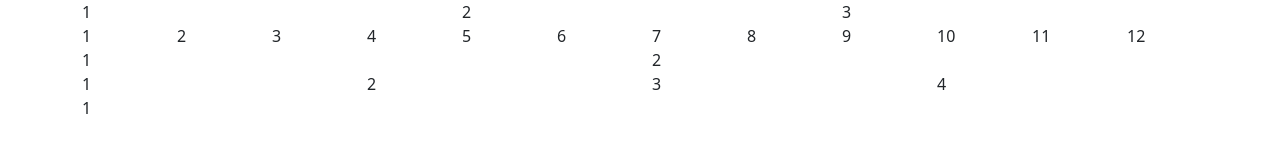
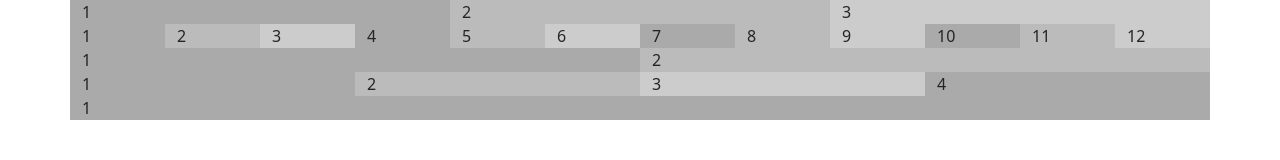
Before and after one commit to jaimepalaciosl/DAW2-DisIntWeb, a plain HTML site: page Bootstrap/036-RejillaConBootstrap/index.html in a window 1280 px wide. Drawn offline with nearby package versions, Linux system fonts and the light colour scheme.

Commit message:
17/11/2026 fin clase

```diff
--- a/Bootstrap/036-RejillaConBootstrap/index.html
+++ b/Bootstrap/036-RejillaConBootstrap/index.html
@@ -10,36 +10,36 @@
 <body>
     <div class="container">
         <div class="row "> <!--3-->
-            <div class="col">1</div>
-            <div class="col">2</div>
-            <div class="col">3</div>
+            <div class="col" style="background-color: #aaa;">1</div>
+            <div class="col" style="background-color: #bbb;">2</div>
+            <div class="col" style="background-color: #ccc;">3</div>
         </div>
         <div class="row"> <!--12-->
-            <div class="col">1</div>
-            <div class="col">2</div>
-            <div class="col">3</div>
-            <div class="col">4</div>
-            <div class="col">5</div>
-            <div class="col">6</div>
-            <div class="col">7</div>
-            <div class="col">8</div>
-            <div class="col">9</div>
-            <div class="col">10</div>
-            <div class="col">11</div>
-            <div class="col">12</div>
+            <div class="col" style="background-color: #aaa;">1</div>
+            <div class="col" style="background-color: #bbb;">2</div>
+            <div class="col" style="background-color: #ccc;">3</div>
+            <div class="col" style="background-color: #aaa;">4</div>
+            <div class="col" style="background-color: #bbb;">5</div>
+            <div class="col" style="background-color: #ccc;">6</div>
+            <div class="col" style="background-color: #aaa;">7</div>
+            <div class="col" style="background-color: #bbb;">8</div>
+            <div class="col" style="background-color: #ccc;">9</div>
+            <div class="col" style="background-color: #aaa;">10</div>
+            <div class="col" style="background-color: #bbb;">11</div>
+            <div class="col" style="background-color: #ccc;">12</div>
         </div>
         <div class="row"> <!--2-->
-            <div class="col">1</div>
-            <div class="col">2</div>
+            <div class="col" style="background-color: #aaa;">1</div>
+            <div class="col" style="background-color: #bbb;">2</div>
         </div>
         <div class="row"> <!--4-->
-            <div class="col">1</div>
-            <div class="col">2</div>
-            <div class="col">3</div>
-            <div class="col">4</div>
+            <div class="col" style="background-color: #aaa;">1</div>
+            <div class="col" style="background-color: #bbb;">2</div>
+            <div class="col" style="background-color: #ccc;">3</div>
+            <div class="col" style="background-color: #aaa;">4</div>
         </div>
         <div class="row"> <!--1-->
-            <div class="col">1</div>
+            <div class="col" style="background-color: #aaa;">1</div>
         </div>
     </div>
 </body>
```
